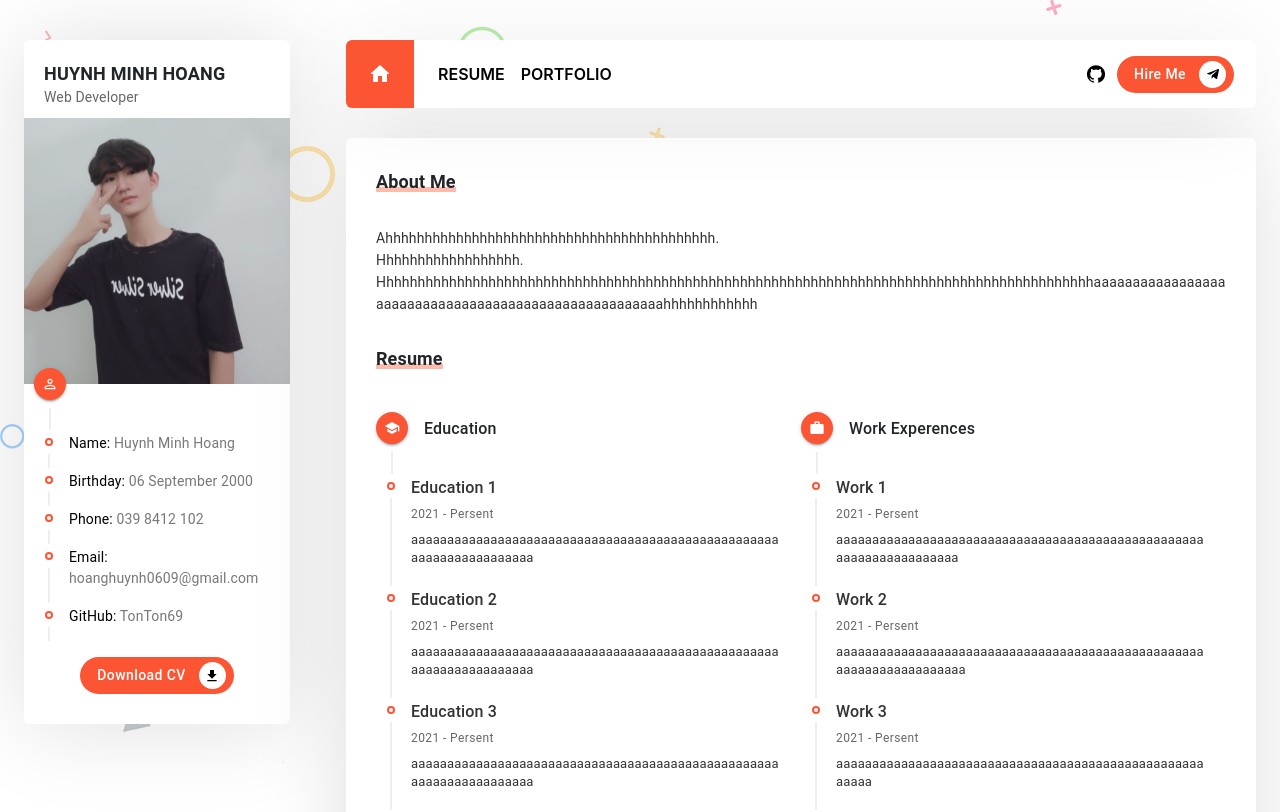
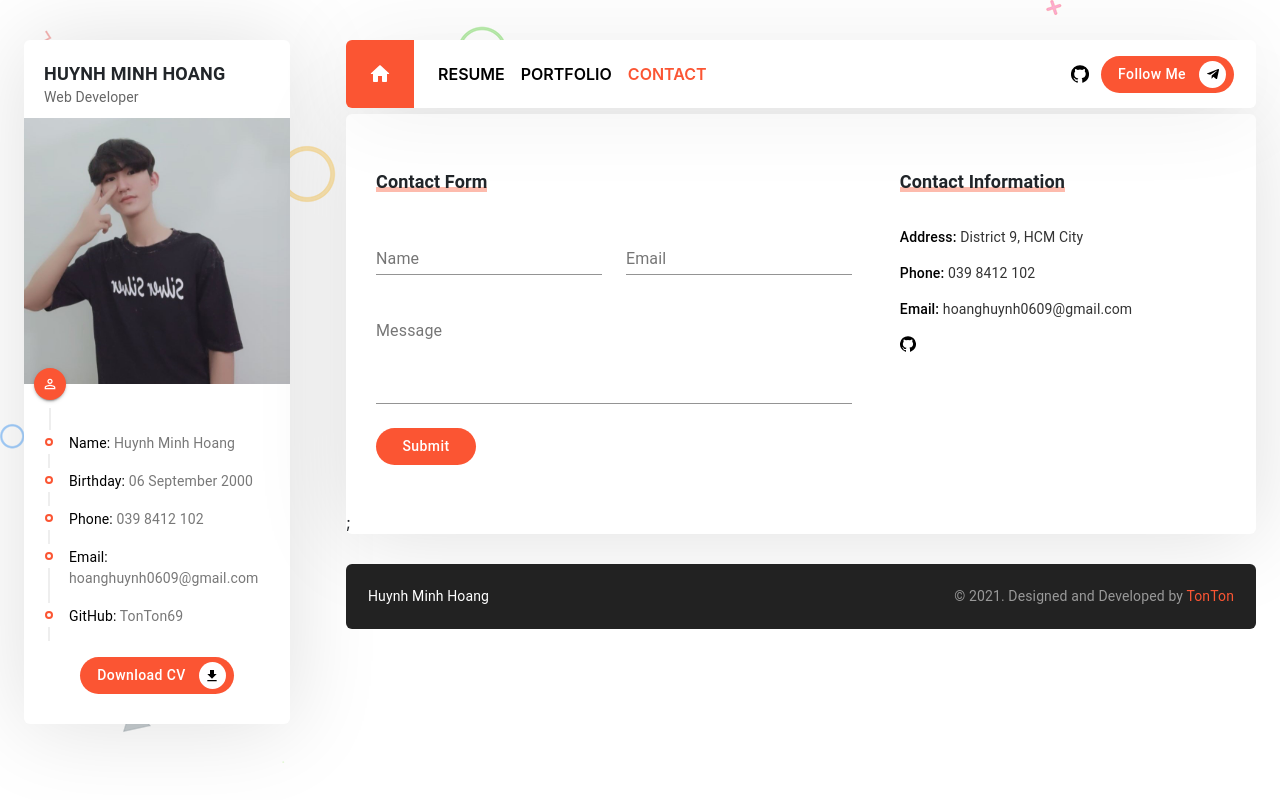
Before and after one commit to TonTon69/portfolio-reactjs, a React (Create React App) app: page /contact in a window 1280 px wide. Shown: the top 812 px of the page. Built offline with nearby package versions, Linux system fonts and the light colour scheme.

Commit message:
resume page contact

```diff
--- a/src/App.css
+++ b/src/App.css
@@ -13,7 +13,9 @@
 .pb_30 {
   padding-bottom: 30px !important;
 }
-
+.pb_45 {
+  padding-bottom: 45px !important;
+}
 .pt_30 {
   padding-top: 30px !important;
 }
@@ -34,9 +36,9 @@
 .main_content {
   background-color: #fff;
   min-height: 100vh;
-  border-radius: 6px;
-  -webkit-border-radius: 6px;
-  -moz-border-radius: 6px;
+  border-radius: 6px !important;
+  -webkit-border-radius: 6px !important;
+  -moz-border-radius: 6px !important;
   margin-bottom: 30px;
 }
 .section {
--- a/src/App.js
+++ b/src/App.js
@@ -5,6 +5,7 @@ import Profile from "./components/Profile/Profile";
 import Header from "./components/Header/Header";
 import Footer from "./components/Footer/Footer";
 import Portfolio from "./pages/Portfolio/Portfolio";
+import Contact from "./pages/Contact/Contact";
 import Resume from "./pages/Resume/Resume";
 
 import { BrowserRouter as Router, Switch, Route } from "react-router-dom";
@@ -23,6 +24,9 @@ function App() {
             <Header />
             <div className="main_content container_shadow">
               <Switch>
+                <Route path="/contact">
+                  <Contact />
+                </Route>
                 <Route path="/portfolio">
                   <Portfolio />
                 </Route>
--- a/src/components/Header/Header.js
+++ b/src/components/Header/Header.js
@@ -1,14 +1,7 @@
 import React from "react";
-import {
-  Navbar,
-  Nav,
-  Button,
-  NavDropdown,
-  Form,
-  FormControl,
-} from "react-bootstrap";
+import { Navbar, Nav } from "react-bootstrap";
 import "bootstrap/dist/css/bootstrap.min.css";
-import { Link, NavLink, withRouter } from "react-router-dom";
+import { NavLink, withRouter } from "react-router-dom";
 import { HomeRounded, Telegram } from "@material-ui/icons";
 import resumeData from "../../utils/resumeData";
 import CustomButton from "../Button/Button";
@@ -48,6 +41,17 @@ const Header = (props) => {
           >
             Portfolio
           </Nav.Link>
+
+          {/* Contact Link */}
+          <Nav.Link
+            as={NavLink}
+            to="/contact"
+            className={
+              pathName == "/contact" ? "header_link_active" : "header_link"
+            }
+          >
+            Contact
+          </Nav.Link>
         </Nav>
         <div className="header_right">
           {Object.keys(resumeData.socials).map((key) => (
@@ -55,7 +59,7 @@ const Header = (props) => {
               {resumeData.socials[key].icon}
             </a>
           ))}
-          <CustomButton text="Hire Me" icon={<Telegram />} />
+          <CustomButton text="Follow Me" icon={<Telegram />} />
         </div>
       </Navbar.Collapse>
     </Navbar>
--- /dev/null
+++ b/src/pages/Contact/Contact.css
@@ -0,0 +1,20 @@
+.main_content {
+  min-height: unset !important;
+}
+.contactInfo_item {
+  font-size: 14px !important;
+  line-height: 20px !important;
+  color: #333;
+}
+.contactInfo_item > span {
+  color: #000;
+  font-weight: 500;
+}
+.contactInfo_socialsContainer {
+  margin-top: 12px;
+}
+.contactInfo_socials > a > .MuiSvgIcon-root {
+  color: black;
+  font-size: 16px !important;
+  margin-right: 10px !important;
+}
--- /dev/null
+++ b/src/pages/Contact/Contact.js
@@ -0,0 +1,97 @@
+import React from "react";
+import { Grid, Typography, Paper, TextField } from "@material-ui/core";
+import resumeData from "../../utils/resumeData";
+import CustomButton from "../../components/Button/Button";
+import "./Contact.css";
+const Contact = () => {
+  return (
+    <>
+      {/* Contact */}
+      <Grid container spacing={6} className="section pt_30 pb_45">
+        {/* Contact Form */}
+        <Grid item xs={12} lg={7}>
+          <Grid container>
+            <Grid item className="section_title mb_30">
+              <span></span>
+              <Typography variant="h6" className="section_title_text">
+                Contact Form
+              </Typography>
+            </Grid>
+
+            <Grid item xs={12}>
+              <Grid container spacing={3}>
+                <Grid item xs={12} sm={6}>
+                  <TextField fullWidth name="name" label="Name" />
+                </Grid>
+                <Grid item xs={12} sm={6}>
+                  <TextField fullWidth name="email" label="Email" />
+                </Grid>
+                <Grid item xs={12}>
+                  <TextField
+                    fullWidth
+                    name="message"
+                    label="Message"
+                    multiline
+                    rows={4}
+                  />
+                </Grid>
+                <Grid item xs={12}>
+                  <CustomButton text="Submit" />
+                </Grid>
+              </Grid>
+            </Grid>
+          </Grid>
+        </Grid>
+        {/* Contact Information */}
+        <Grid item xs={12} lg={5}>
+          <Grid container>
+            <Grid item className="section_title mb_30">
+              <span></span>
+              <Typography variant="h6" className="section_title_text">
+                Contact Information
+              </Typography>
+            </Grid>
+
+            <Grid item xs={12}>
+              <Grid container spacing={2}>
+                <Grid item xs={12}>
+                  <Typography className="contactInfo_item">
+                    <span>Address: </span>
+                    {resumeData.address}
+                  </Typography>
+                </Grid>
+                <Grid item xs={12}>
+                  <Typography className="contactInfo_item">
+                    <span>Phone: </span>
+                    {resumeData.phone}
+                  </Typography>
+                </Grid>
+                <Grid item xs={12}>
+                  <Typography className="contactInfo_item">
+                    <span>Email: </span>
+                    {resumeData.email}
+                  </Typography>
+                </Grid>
+              </Grid>
+            </Grid>
+
+            <Grid item xs={12}>
+              <Grid container className="contactInfo_socialsContainer">
+                {Object.keys(resumeData.socials).map((key) => (
+                  <Grid item className="contactInfo_socials">
+                    <a href={resumeData.socials[key].link}>
+                      {resumeData.socials[key].icon}
+                    </a>
+                  </Grid>
+                ))}
+              </Grid>
+            </Grid>
+          </Grid>
+        </Grid>
+      </Grid>
+      ;
+    </>
+  );
+};
+
+export default Contact;
--- a/src/pages/Resume/Resume.js
+++ b/src/pages/Resume/Resume.js
@@ -1,9 +1,10 @@
 import React from "react";
-import { Grid, Typography, Paper } from "@material-ui/core";
+import { Grid, Typography, Paper, TextField } from "@material-ui/core";
 import resumeData from "../../utils/resumeData";
 import CustomTimeline, {
   CustomTimelineSeparator,
 } from "../../components/Timeline/Timeline";
+import CustomButton from "../../components/Button/Button";
 import TimelineItem from "@material-ui/lab/TimelineItem";
 import TimelineDot from "@material-ui/lab/TimelineDot";
 import TimelineContent from "@material-ui/lab/TimelineContent";
@@ -91,7 +92,7 @@ const Resume = () => {
       </Grid>
 
       {/* Skills */}
-      <Grid container className="section graybg pt_30 pb_30">
+      <Grid container className="section graybg pt_30 pb_45">
         <Grid item className="section_title mb_30">
           <span></span>
           <Typography variant="h6" className="section_title_text">
@@ -121,8 +122,6 @@ const Resume = () => {
           </Grid>
         </Grid>
       </Grid>
-      {/* Contact */}
-      <Grid container className="section"></Grid>
     </>
   );
 };
--- a/src/utils/resumeData.js
+++ b/src/utils/resumeData.js
@@ -1,5 +1,6 @@
 import React from "react";
 import GitHubIcon from "@material-ui/icons/GitHub";
+import FacebookIcon from "@material-ui/icons/Facebook";
 export default {
   name: "Huynh Minh Hoang",
   title: "Web Developer",
@@ -60,11 +61,11 @@ export default {
   skills: [
     {
       title: "FRONT-END",
-      description: ["Bootstrap", "Javascript", "ReactJS", "Material UI"],
+      description: ["HTML-CSS-JS", "Bootstrap", "ReactJS", "Material UI"],
     },
     {
       title: "BACK-END",
-      description: ["NodeJS", "ExpressJS", "Asp.Net MVC"],
+      description: ["NodeJS", "ExpressJS", "Asp.Net MVC", "WordPress"],
     },
     {
       title: "DATABASE",
```
Also changed, not shown: 1 other file (tests, documents, lock files or other folders).
